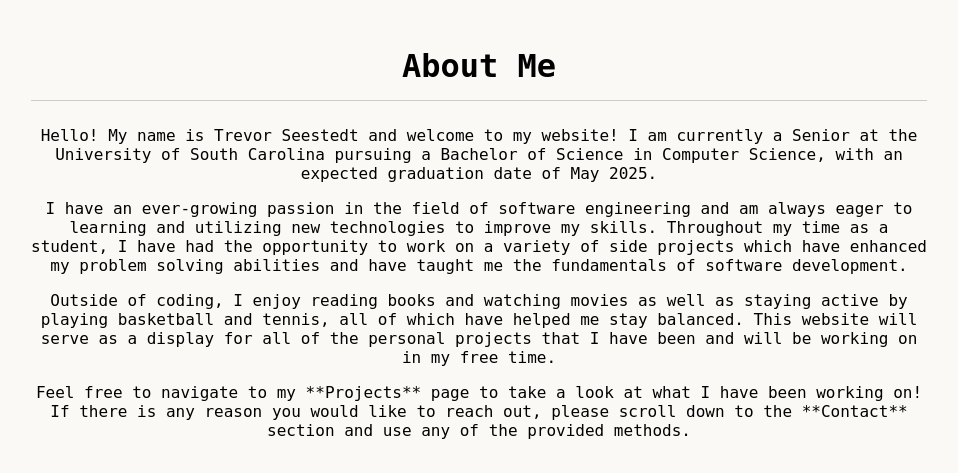
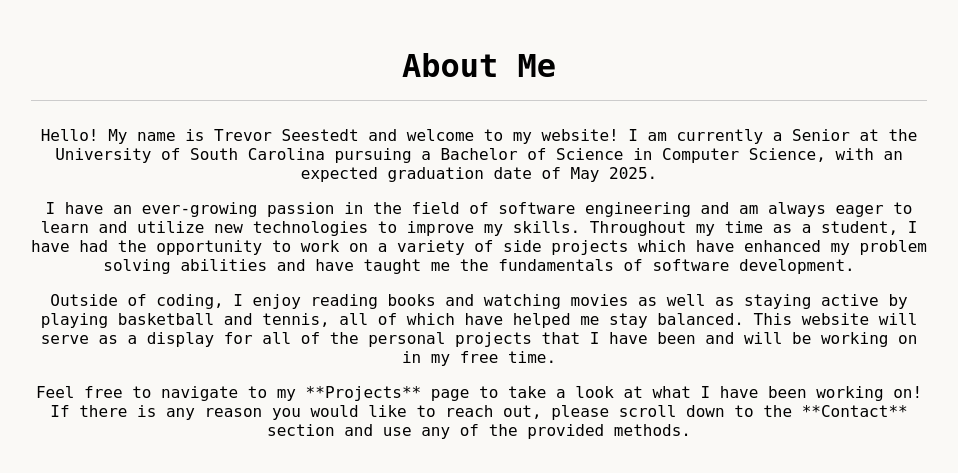
Before and after one commit to TrevorSeestedt/personal-django-website, a Django app: page / in a window 1280 px wide. Shown: the part 88-561 px from the top of the page, without its empty margins (161-1119 px from the left). Run offline with Django 5.2, Linux system fonts and the light colour scheme.

Commit message:
About me grammar error fix

```diff
--- a/personal_website/templates/personal_website/home.html
+++ b/personal_website/templates/personal_website/home.html
@@ -14,7 +14,7 @@ Home
     <p>Hello! My name is Trevor Seestedt and welcome to my website!
       I am currently a Senior at the University of South Carolina pursuing a Bachelor of Science in Computer Science,
       with an expected graduation date of May 2025. </p>
-    <p>I have an ever-growing passion in the field of software engineering and am always eager to learning and utilizing new technologies to improve my skills.
+    <p>I have an ever-growing passion in the field of software engineering and am always eager to learn and utilize new technologies to improve my skills.
       Throughout my time as a student, I have had the opportunity to work on a variety of side projects which have enhanced my problem solving abilities and
       have taught me the fundamentals of software development.
     </p>
```
